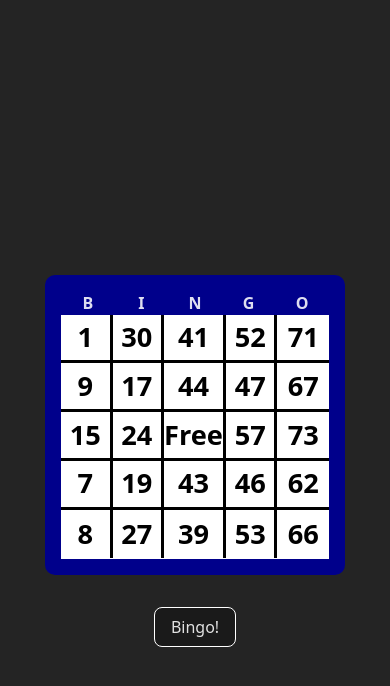
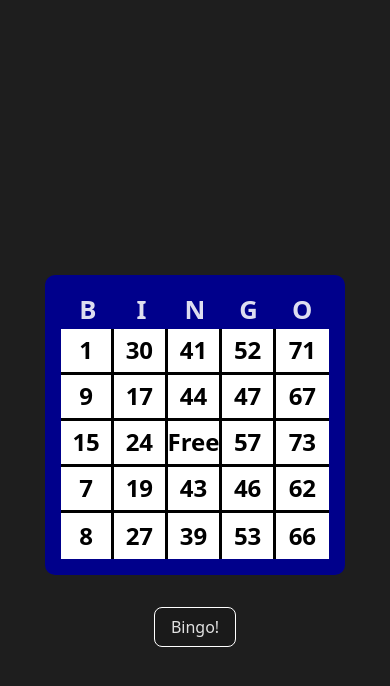
Before and after one commit to AugustDaniel/Bingo-App, a React (Vite) app: page / in a window 390 px wide. Both pictures are taken after a click on the button "Start". Shown: the top 686 px of the page. Built offline with nearby package versions, Linux system fonts and the light colour scheme.

Commit message:
added responsive font sizes

```diff
--- a/src/components/BingoCard/BingoCard.css
+++ b/src/components/BingoCard/BingoCard.css
@@ -67,6 +67,10 @@ button.marked::before {
 
 @media only screen and (max-width: 600px) {
     .bingo-card {
-        font-size: 1rem;
+        font-size: 1.6rem;
+    }
+
+    button.bingo-cell {
+        font-size: 1.5rem;
     }
 }
--- a/src/components/NumberDrawer/NumberDrawer.css
+++ b/src/components/NumberDrawer/NumberDrawer.css
@@ -50,6 +50,14 @@ div.draw-first {
 }
 
 @media only screen and (max-width: 600px) {
+    .draw .draw-letter {
+        font-size: 0.8rem;
+    }
+
+    .draw .draw-container {
+        font-size: 1.5rem;
+    }
+
     .draw-container {
         font-size: 1rem;
         --gap: 5px;
--- a/src/index.css
+++ b/src/index.css
@@ -3,8 +3,7 @@
   line-height: 1.5;
   font-weight: 400;
   color: rgba(255, 255, 255, 0.87);
-  background-color: #242424;
-
+  background-color: #1e1e1e;
   font-synthesis: none;
   text-rendering: optimizeLegibility;
   -webkit-font-smoothing: antialiased;
```
